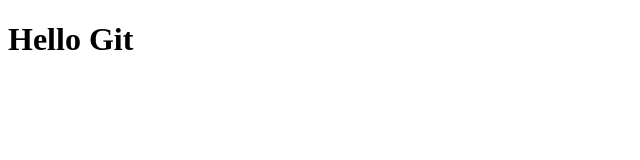
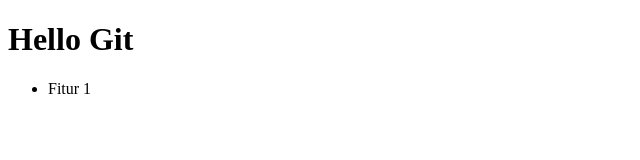
Before and after one commit to kilils/cobagit, a plain HTML site: page index.html in a window 1280 px wide. Shown: the full height of the page, 0-640 px from the left. Drawn offline with Linux system fonts and the light colour scheme.

Commit message:
adding list 1

```diff
--- a/index.html
+++ b/index.html
@@ -7,5 +7,10 @@
   </head>
   <body>
     <h1>Hello Git</h1>
+    <div>
+      <ul>
+        <li>Fitur 1</li>
+      </ul>
+    </div>
   </body>
 </html>
```
